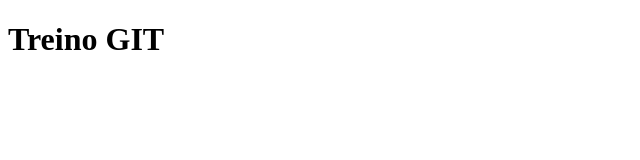
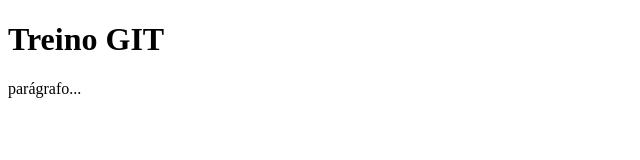
Before and after one commit to Thiago-Espindula/Treinando-Git, a plain HTML site: page index.html in a window 1280 px wide. Shown: the full height of the page, 0-640 px from the left. Drawn offline with Linux system fonts and the light colour scheme.

Commit message:
coloquei título e parágrafo

```diff
--- a/index.html
+++ b/index.html
@@ -8,5 +8,6 @@
 </head>
 <body>
     <h1>Treino GIT</h1>
+    <p>parágrafo...</p>
 </body>
 </html>
```
